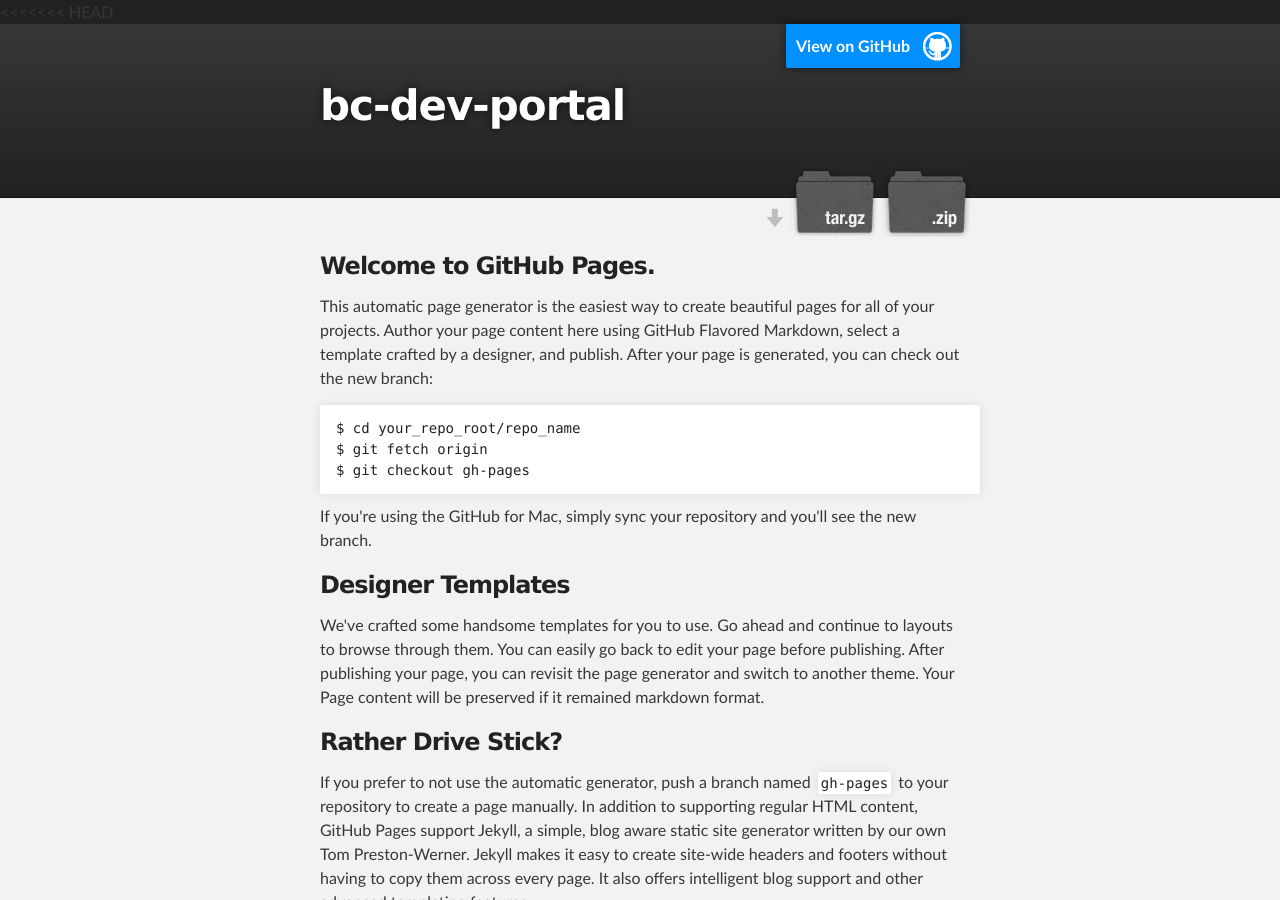
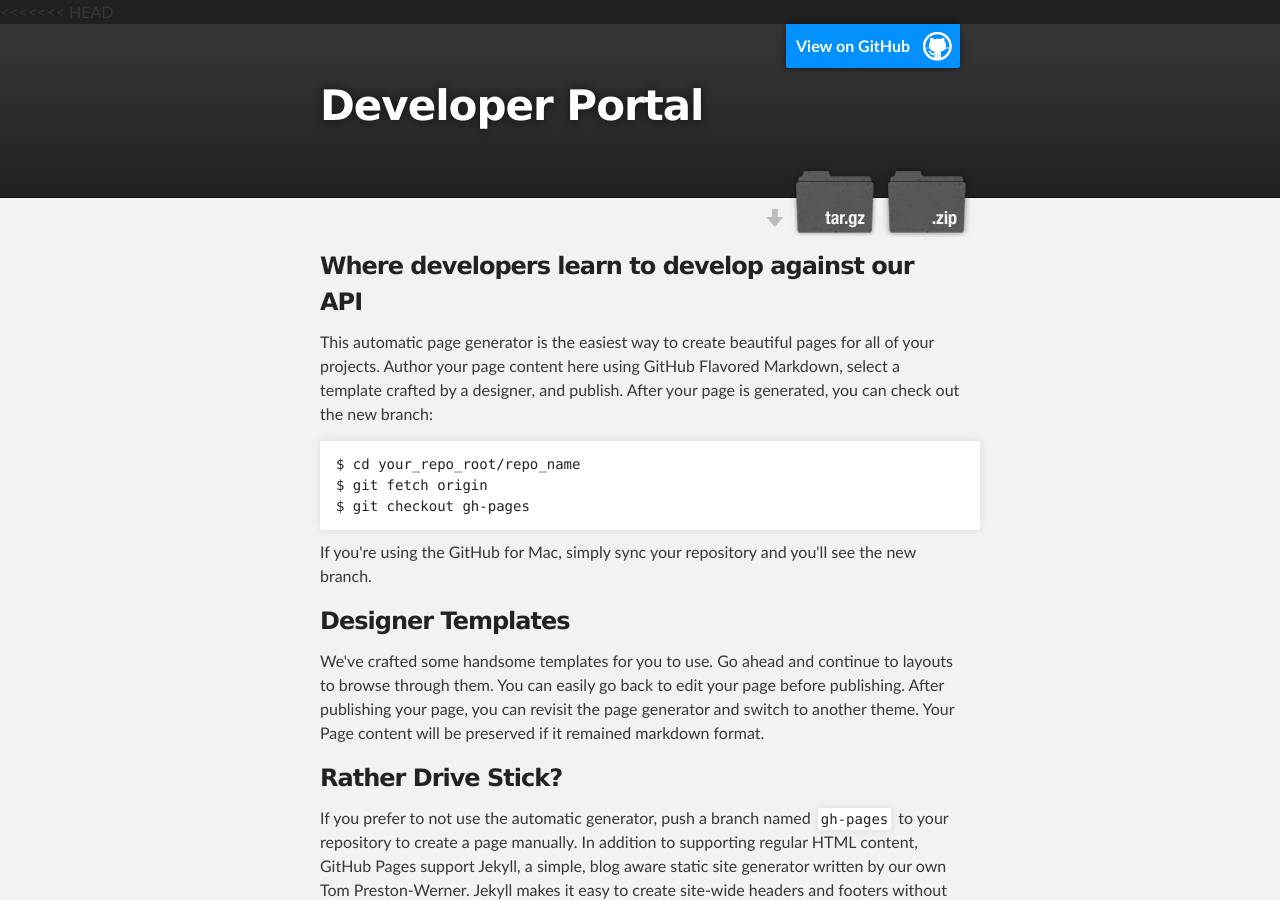
Before and after one commit to emanic/bc-dev-portal, a Jekyll site: the page index.html, which Jekyll copies as it is, in a window 1280 px wide and 900 px high. Built offline with Jekyll 4.4.1, drawn with Linux system fonts in a browser that asks for light colours.

Commit message:
edits to index.html

```diff
--- a/index.html
+++ b/index.html
@@ -19,7 +19,7 @@
         <header class="inner">
           <a id="forkme_banner" href="https://github.com/bc-tech-writer-1/bc-dev-portal">View on GitHub</a>
 
-          <h1 id="project_title">bc-dev-portal</h1>
+          <h1 id="project_title">Developer Portal</h1>
           <h2 id="project_tagline"></h2>
 
             <section id="downloads">
@@ -33,7 +33,7 @@
     <div id="main_content_wrap" class="outer">
       <section id="main_content" class="inner">
         <h3>
-<a name="welcome-to-github-pages" class="anchor" href="#welcome-to-github-pages"><span class="octicon octicon-link"></span></a>Welcome to GitHub Pages.</h3>
+<a name="welcome-to-github-pages" class="anchor" href="#welcome-to-github-pages"><span class="octicon octicon-link"></span></a>Where developers learn to develop against our API</h3>
 
 <p>This automatic page generator is the easiest way to create beautiful pages for all of your projects. Author your page content here using GitHub Flavored Markdown, select a template crafted by a designer, and publish. After your page is generated, you can check out the new branch:</p>
 
```
